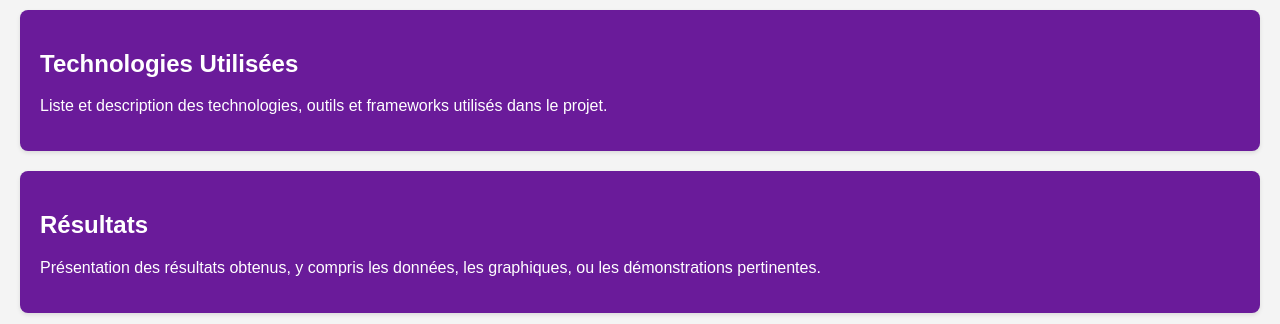
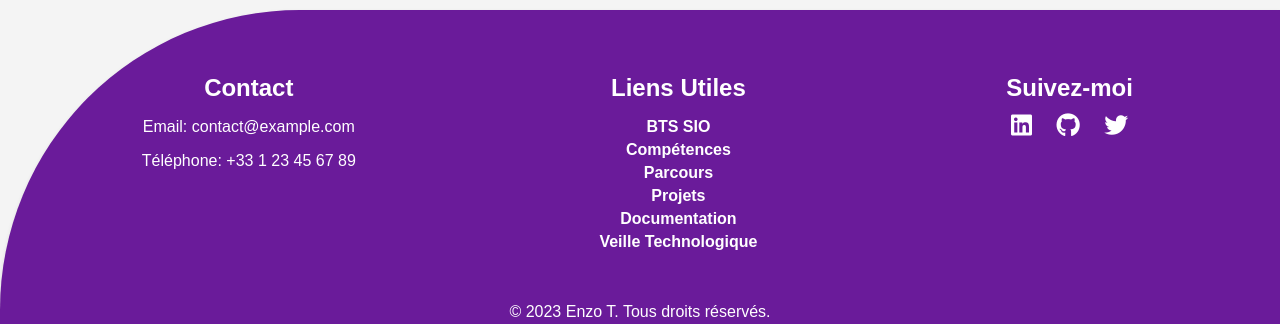
Before and after one commit to Enzo-T-Portfolio/portfolio, a plain HTML site: page cub-projet.html in a window 1280 px wide. Shown: the part 655-979 px from the top of the page. Drawn offline with Linux system fonts and the light colour scheme.

Commit message:
Update cub-projet.html

```diff
--- a/cub-projet.html
+++ b/cub-projet.html
@@ -34,16 +34,6 @@
                 </div>
             </div>
         </section>
-
-        <section class="cub-project-section">
-            <h2>Technologies Utilisées</h2>
-            <p>Liste et description des technologies, outils et frameworks utilisés dans le projet.</p>
-        </section>
-
-        <section class="cub-project-section">
-            <h2>Résultats</h2>
-            <p>Présentation des résultats obtenus, y compris les données, les graphiques, ou les démonstrations pertinentes.</p>
-        </section>
     </main>
 
     <footer>
```
